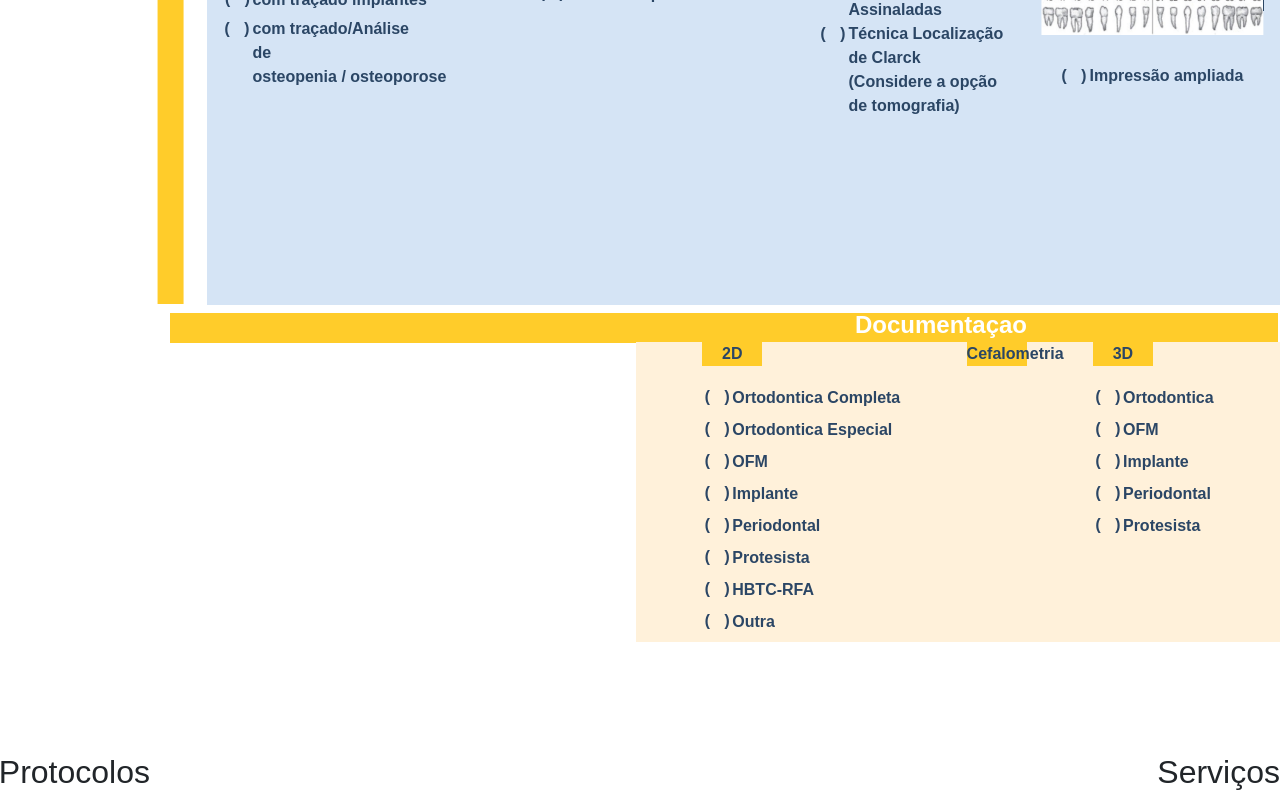
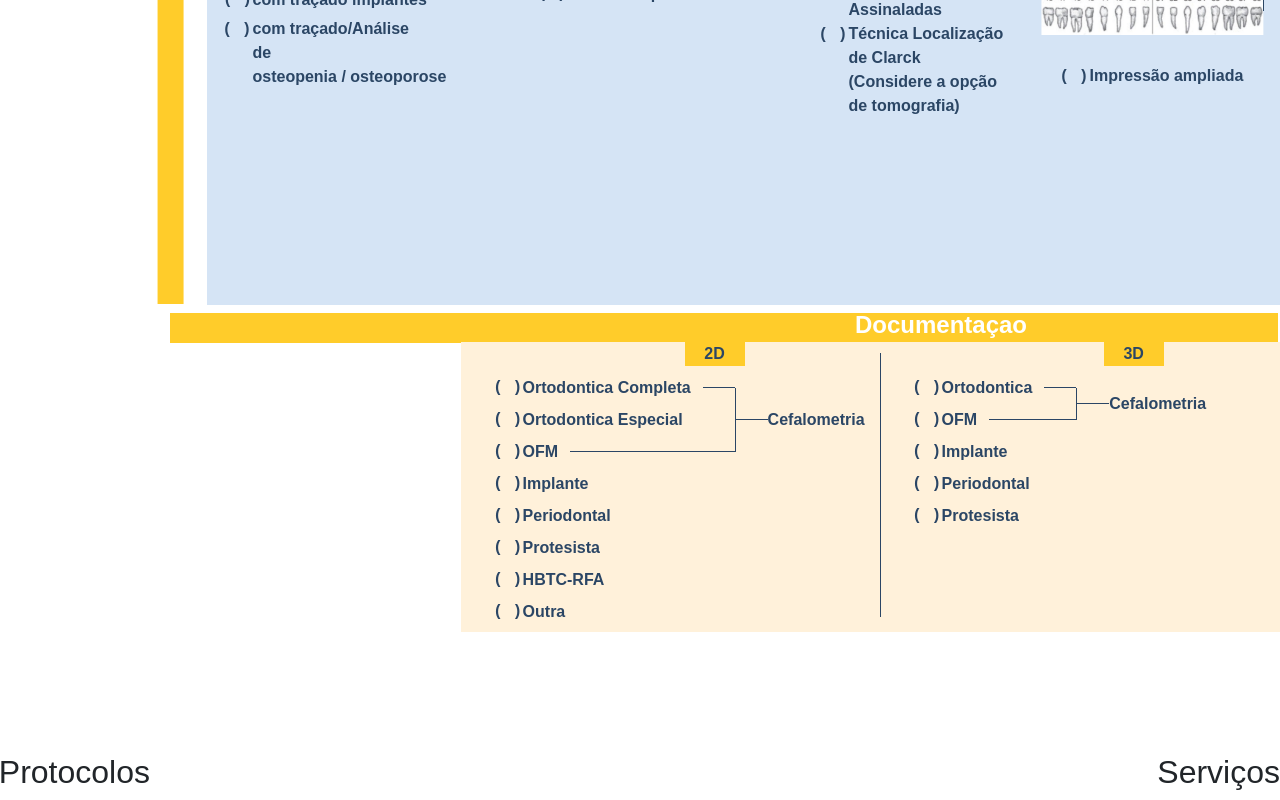
Before and after one commit to mjpfelicia/FORMULARIORADIOLOGIA, a React (Create React App) app: page / in a window 1280 px wide. Shown: the part 608-1408 px from the top of the page. Built offline with nearby package versions, Linux system fonts and the light colour scheme; the HTML template or start-up script is replaced by a standard one.

Commit message:
criando linha-horizontal-destaque,linha-horizontal-ofm e fazendo o css

```diff
--- a/src/App.css
+++ b/src/App.css
@@ -119,7 +119,7 @@ img {
     position: absolute;
     top: 10px;
     right: 0;
-    width: 50%;
+    width: 49%;
     height: 100%;
     background-color: var(--amarelo);
     transform: translateX(114%);
--- a/src/components/Documentacao/Documentacao.css
+++ b/src/components/Documentacao/Documentacao.css
@@ -1,13 +1,11 @@
 .documentacao-container {
   background-color: var(--amarelo-bg);
-  width: 95%;
   display: flex;
-  justify-content: space-evenly;
   align-items: flex-start;
+  padding: 0 2rem;
+}
 
 
-
-}
 
 
 .titulo-documentacao h2 {
@@ -28,6 +26,14 @@
 
 .documentacao-lista li {
   margin-bottom: 0.5rem;
+  display: flex;
+  align-items: center;
+  word-break: break-word;
+  flex-wrap: nowrap;
+  font-size: 1rem;
+  font-weight: bold;
+  cursor: pointer;
+  color: var(--azul-texto);
 }
 
 .content-documentacao {
@@ -38,53 +44,145 @@
   width: 60%;
 }
 
-
-
 .titulo-bloco {
   background-color: var(--amarelo);
   color: var(--azul-texto);
   font-weight: bold;
   text-align: center;
   width: 60px;
-  margin-bottom: 20px;
+  margin-bottom: 10px;
+  left: 12rem;
+  position: relative;
+}
+
+.linha-destaque {
+  display: flex;
+  align-items: center;
+  justify-content: space-between;
+}
+
+.linha-horizontal-destaque {
+  flex-grow: 1;
+  height: 1px;
+  width: 2rem;
+  background-color: var(--azul-texto);
+  margin-left: 12px;
+}
+
+.linha-ofm-destaque {
+  display: flex;
+  align-items: center;
+  justify-content: space-between;
+}
+
+.linha-horizontal-ofm {
+  flex-grow: 1;
+  height: 1px;
+  background-color: var(--azul-texto);
+  margin-left: 12px;
 }
 
 
-.linha-ortodontica {
+.linha-com-cefalo {
   display: flex;
   align-items: center;
-  justify-content: space-between;
-  width: 100%;
 }
 
-.linha-ortodontica-horizontal {
+.linha-esquerda {
   flex-grow: 1;
+  width: 2rem;
   height: 1px;
   background-color: var(--azul-texto);
-  margin-left: 10px;
-}
-
-
-.linha-ofm {
-  display: flex;
-  align-items: center;
-  justify-content: space-between;
-  width: 100%;
-}
-
-.linha-ofm-horizontal {
-  flex-grow: 1;
-  height: 1px;
-  background-color: var(--azul-texto);
-  margin-left: 10px;
-  width: 51%;
-
 }
 
 .item-cefalometria {
   font-weight: bold;
-  color: #444;
+  color: var(--azul-texto);
   font-size: 15px;
   margin: 12px 0;
   padding-left: 24px;
 }
+
+.titulo-bloco-cefalo {
+
+  font-size: 1rem;
+  font-weight: bold;
+  cursor: pointer;
+  color: var(--azul-texto);
+}
+
+
+
+.documentacao-bloco-cefalo {
+display: flex
+;
+    padding-right: 9rem;
+    align-items: center;
+    width: 12%;
+    height: 64px;
+    border-left: 1px solid var(--azul-texto);
+    position: relative;
+    top: 46px;
+
+}
+
+
+.documentacao-bloco-cefalo-fundo {
+  display: flex;
+  padding-right: 9rem;
+  align-items: center;
+  width: 12%;
+  height: 32px;
+  border-left: 1px solid var(--azul-texto);
+  position: relative;
+  top: 46px;
+}
+
+.documentacao-bloco-3d {
+  height: 100%;
+}
+
+.documentacao-bloco-3d {
+  position: relative;
+  padding-left: 2rem;
+  height: 85%;
+}
+
+.documentacao-bloco-3d::before {
+  content: "";
+  position: absolute;
+  left: 0;
+  top: 11px;
+  height: 107%;
+  width: 1px;
+  background-color: var(--azul-texto);
+}
+
+.linha-ortodontica-3d {
+  display: flex;
+  align-items: center;
+  justify-content: space-between;
+}
+
+.linha-horizontal-3d {
+  flex-grow: 1;
+  width: 2rem;
+  height: 1px;
+  background-color: var(--azul-texto);
+  margin-left: 12px;
+}
+
+
+.linha-ofm-3d {
+  display: flex;
+  align-items: center;
+  justify-content: space-between;
+}
+
+.linha-horizontal-ofm {
+  flex-grow: 1;
+  height: 1px;
+  width: 2rem;
+  background-color: var(--azul-texto);
+  margin-left: 12px;
+}
--- a/src/components/Documentacao/Documentacao.jsx
+++ b/src/components/Documentacao/Documentacao.jsx
@@ -24,44 +24,90 @@ const Documentacao = () => {
   return (
     <div className="documentacao-container">
 
+
       {/* Coluna 2D */}
       <div className="documentacao-bloco">
         <div className="titulo-bloco">2D</div>
         <ul className="documentacao-lista">
-          {opcoes2D.map((item, index) => (
-            <li key={`2d-${index}`} className="item-opcao">
+          {opcoes2D.map((item, index) => {
+            const isOrtodonticaCompleta = item === 'Ortodontica Completa';
+            const isOFM = item === 'OFM';
+
+            return (
+
+              <li
+                key={`2d-${index}`}
+                className={`item-opcao ${isOrtodonticaCompleta ? 'linha-destaque' : isOFM ? 'linha-ofm-destaque' : ''
+                  }`}
+              >
                 <label htmlFor={`2d-${index}`} className="parentheses">
                   <input type="checkbox" id={`2d-${index}`} />
                   <span className="symbol"></span> {item}
                 </label>
+
+                {/* Linha para Ortodontica Completa */}
+                {isOrtodonticaCompleta && <div className="linha-horizontal-destaque"></div>}
+
+                {/* Linha para OFM */}
+                {isOFM && <div className="linha-horizontal-ofm"></div>}
               </li>
-          ))}
+            );
+          })}
         </ul>
       </div>
 
       {/* Coluna Cefalometria */}
-      <div className="documentacao-bloco">
+      <div className="documentacao-bloco-cefalo">
         <div className="cefalo-conteudo">
-          <div className="titulo-bloco">Cefalometria</div>
+          <div className="linha-com-cefalo">
+            <div className="linha-esquerda"></div>
+            <div className="titulo-bloco-cefalo">Cefalometria</div>
+          </div>
         </div>
       </div>
 
       {/* Coluna 3D */}
-      <div className="documentacao-bloco">
+      <div className="documentacao-bloco-3d">
         <div className="titulo-bloco">3D</div>
+        <div className="borda-esquerda-parcial">
+          <div className="opcoes-3d-container">
             <ul className="documentacao-lista">
-          {opcoes3D.map((item, index) => (
-            <li key={`3d-${index}`} className="item-opcao">
+              {opcoes3D.map((item, index) => {
+                const isOrtodontica = item === 'Ortodontica';
+                const isOFM = item === 'OFM';
+
+                return (
+                  <li
+                    key={`3d-${index}`}
+                    className={`item-opcao ${isOrtodontica ? 'linha-ortodontica-3d' : isOFM ? 'linha-ofm-3d' : ''
+                      }`}
+                  >
                     <label htmlFor={`3d-${index}`} className="parentheses">
                       <input type="checkbox" id={`3d-${index}`} />
                       <span className="symbol"></span> {item}
                     </label>
+
+                    {isOrtodontica && <div className="linha-horizontal-3d"></div>}
+                    {isOFM && <div className="linha-horizontal-ofm"></div>}
                   </li>
-          ))}
+                );
+              })}
             </ul>
           </div>
+        </div>
+      </div>
 
+
+      <div className="documentacao-bloco-cefalo-fundo">
+        <div className="cefalo-conteudo">
+          <div className="linha-com-cefalo">
+            <div className="linha-esquerda"></div>
+            <div className="titulo-bloco-cefalo">Cefalometria</div>
           </div>
+        </div>
+      </div>
+    </div>
+
   );
 };
 
--- a/src/components/borda.css
+++ b/src/components/borda.css
@@ -48,7 +48,7 @@
   position: absolute;
   top: 10px;
   right: 0;
-  width: 88%;
+  width: 86%;
   height: 100%;
   background-color: var(--azul-principal);
   transform: translateX(100%);
```
Lines whose indentation alone changed are shown as unchanged.
